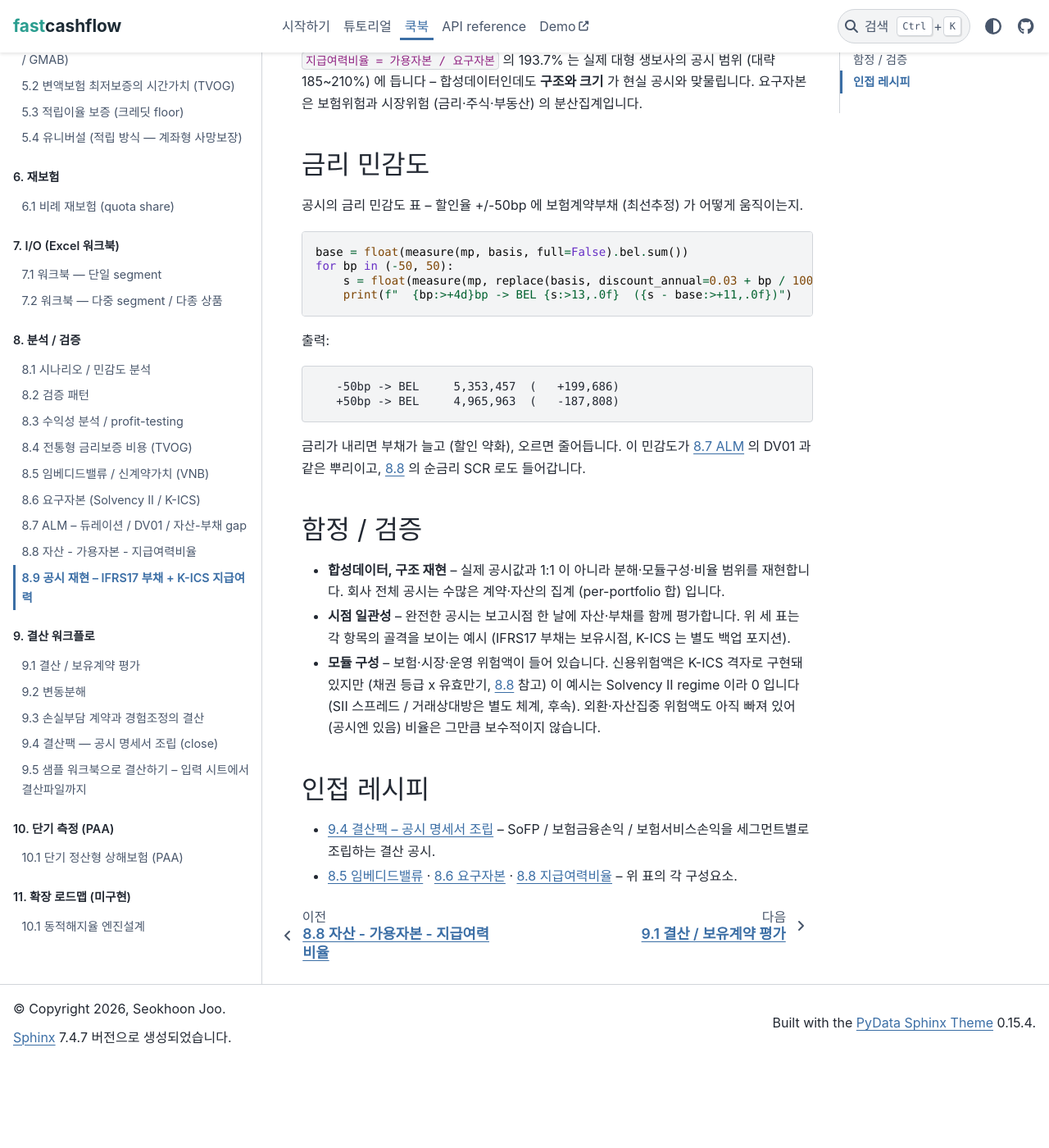
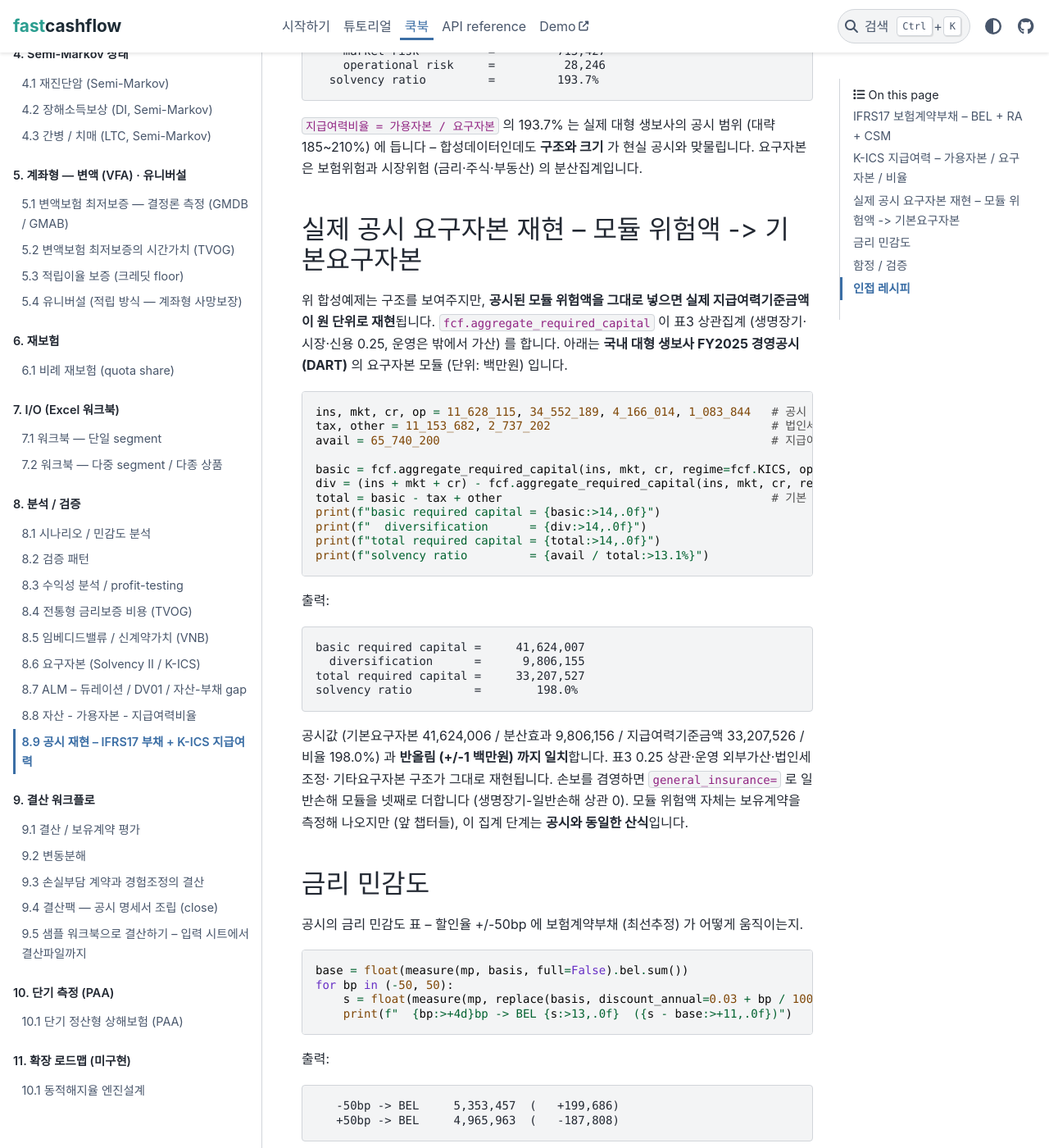
Before and after one commit to seokhoonj/fastcashflow, a Sphinx documentation site: the page built from docs/cookbook/workflow/disclosure.md, in a window 1280 px wide and 1400 px high, scrolled down 2099 px. Shown: the whole window at 82% size. Built offline with Sphinx 7.4.7 and the PyData theme 0.15.4, drawn with Linux system fonts in a browser that asks for light colours; before the commit the page ends 3393 px from its top, so only the background shows below that; some of the changed text lies outside the part shown.

Commit message:
feat: expose the top-level required-capital aggregation; reproduce disclosures
Add `aggregate_required_capital`, the public top-level aggregation that turns
disclosed module risk amounts (insurance, market, credit, plus operational outside
the aggregate, and an optional general-insurance module) into the basic required
capital. K-ICS uses the table-3 correlation; Solvency II sums. `assess_solvency`
now delegates its BSCR to this function (one source of truth).

Cookbook 8.9 gains a section that feeds a published module breakdown through it and
reproduces the disclosed basic required capital, diversification effect and ratio
to the won, and grounds the IFRS17 split with realistic disclosed proportions
(RA/BEL ~2.2%, CSM/BEL ~6.5%). api.rst documents the function.

````diff
--- a/docs/api.rst
+++ b/docs/api.rst
@@ -372,6 +372,8 @@ the net interest-rate SCR, and the assembled solvency ratio.
 
 .. autofunction:: fastcashflow.operational_scr
 
+.. autofunction:: fastcashflow.aggregate_required_capital
+
 .. autofunction:: fastcashflow.assess_solvency
 
 .. autoclass:: fastcashflow.SolvencyAssessment
--- a/docs/cookbook/workflow/disclosure.md
+++ b/docs/cookbook/workflow/disclosure.md
@@ -52,9 +52,11 @@ print(f"  insurance liability    = {bel + ra + csm:>15,.0f}")
   insurance liability    =      17,697,565
 ```
 
-공시의 `보험계약부채 = 최선추정액 + 위험조정 + 보험계약마진` 과 같은 분해입니다 (실제
-대형사는 이 합이 수십~수백조; 유배당 / 무배당 / 변액으로 더 나뉩니다 -- 변액은
-`vfa.measure`).
+공시의 `보험계약부채 = 최선추정액 + 위험조정 + 보험계약마진` 과 같은 분해입니다 (BEL=
+현행추정부채=최선추정, RA=위험마진=위험조정, CSM=보험계약마진). 실제 대형사는 이 합이
+수십~수백조; 유배당 / 무배당 / 변액으로 더 나뉩니다 (변액은 `vfa.measure`). **현실 비율
+감각** -- 한 대형 생보사 FY2025 공시는 BEL 206.9조, RA 4.58조 (**RA/BEL ~2.2%**), CSM 13.5조
+(**CSM/BEL ~6.5%**) 였습니다. RA 는 BEL 의 수% 수준이 자연스럽습니다.
 
 ## K-ICS 지급여력 -- 가용자본 / 요구자본 / 비율
 
@@ -97,6 +99,42 @@ print(f"  solvency ratio         = {a.solvency_ratio:>14.1%}")
 (대략 185~210%) 에 듭니다 -- 합성데이터인데도 **구조와 크기** 가 현실 공시와 맞물립니다.
 요구자본은 보험위험과 시장위험 (금리·주식·부동산) 의 분산집계입니다.
 
+## 실제 공시 요구자본 재현 -- 모듈 위험액 -> 기본요구자본
+
+위 합성예제는 구조를 보여주지만, **공시된 모듈 위험액을 그대로 넣으면 실제 지급여력기준금액이
+원 단위로 재현**됩니다. `fcf.aggregate_required_capital` 이 표3 상관집계 (생명장기·시장·신용
+0.25, 운영은 밖에서 가산) 를 합니다. 아래는 **국내 대형 생보사 FY2025 경영공시 (DART)** 의
+요구자본 모듈 (단위: 백만원) 입니다.
+
+```python
+ins, mkt, cr, op = 11_628_115, 34_552_189, 4_166_014, 1_083_844   # 공시 모듈 위험액
+tax, other = 11_153_682, 2_737_202                                # 법인세조정 / 기타요구자본
+avail = 65_740_200                                                # 지급여력금액 (가용자본)
+
+basic = fcf.aggregate_required_capital(ins, mkt, cr, regime=fcf.KICS, operational=op)
+div = (ins + mkt + cr) - fcf.aggregate_required_capital(ins, mkt, cr, regime=fcf.KICS)
+total = basic - tax + other                                       # 기본 - 법인세 + 기타
+print(f"basic required capital = {basic:>14,.0f}")
+print(f"  diversification      = {div:>14,.0f}")
+print(f"total required capital = {total:>14,.0f}")
+print(f"solvency ratio         = {avail / total:>13.1%}")
+```
+
+출력:
+
+```text
+basic required capital =     41,624,007
+  diversification      =      9,806,155
+total required capital =     33,207,527
+solvency ratio         =        198.0%
+```
+
+공시값 (기본요구자본 41,624,006 / 분산효과 9,806,156 / 지급여력기준금액 33,207,526 / 비율
+198.0%) 과 **반올림 (+/-1 백만원) 까지 일치**합니다. 표3 0.25 상관·운영 외부가산·법인세조정·
+기타요구자본 구조가 그대로 재현됩니다. 손보를 겸영하면 `general_insurance=` 로 일반손해
+모듈을 넷째로 더합니다 (생명장기-일반손해 상관 0). 모듈 위험액 자체는 보유계약을 측정해
+나오지만 (앞 챕터들), 이 집계 단계는 **공시와 동일한 산식**입니다.
+
 ## 금리 민감도
 
 공시의 금리 민감도 표 -- 할인율 +/-50bp 에 보험계약부채 (최선추정) 가 어떻게 움직이는지.
--- a/src/fastcashflow/__init__.py
+++ b/src/fastcashflow/__init__.py
@@ -93,7 +93,7 @@ from fastcashflow.assets import (
     Equity, Property, Cash, AssetPortfolio, SolvencyAssessment,
     portfolio_value, available_capital, net_interest_scr,
     equity_scr, property_scr, fx_scr, concentration_scr, market_module_scr,
-    credit_scr, operational_scr, assess_solvency,
+    credit_scr, operational_scr, aggregate_required_capital, assess_solvency,
 )
 from fastcashflow import assets
 from fastcashflow._reinsurance import ReinsuranceMeasurement
@@ -157,7 +157,8 @@ __all__ = [
     "assets", "Equity", "Property", "Cash", "AssetPortfolio", "SolvencyAssessment",
     "portfolio_value", "available_capital", "net_interest_scr",
     "equity_scr", "property_scr", "fx_scr", "concentration_scr",
-    "market_module_scr", "credit_scr", "operational_scr", "assess_solvency",
+    "market_module_scr", "credit_scr", "operational_scr",
+    "aggregate_required_capital", "assess_solvency",
     "plot_liability", "plot_cashflows", "plot_csm_runoff",
     "plot_risk_adjustment", "plot_analysis_of_change", "plot_stochastic",
     "CalculationMethod", "CoverageRate", "ExpenseItem", "EXPENSE_BASES",
````
Also changed, not shown: 2 other files.
